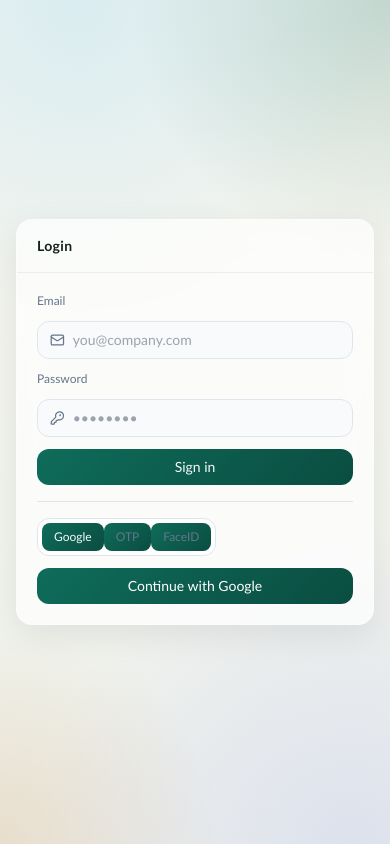
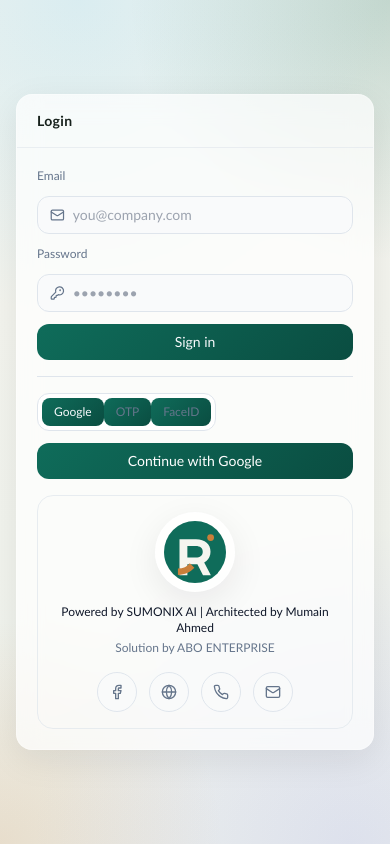
Before and after one commit to masumon/bd-CR7, a Next.js app in the folder apps/web-pwa/: page /login in a window 390 px wide. Built offline with nearby package versions, Linux system fonts and the light colour scheme; no server answers.

Commit message:
feat(web-pwa): add premium branding and global UI polish

```diff
--- a/apps/web-pwa/app/(auth)/login/page.tsx
+++ b/apps/web-pwa/app/(auth)/login/page.tsx
@@ -1,7 +1,9 @@
 "use client";
 
+import Image from "next/image";
 import { useRouter } from "next/navigation";
-import { Fingerprint, KeyRound, Mail, Phone, ShieldCheck } from "lucide-react";
+import { Facebook, Fingerprint, Globe, KeyRound, Mail, Phone, ShieldCheck } from "lucide-react";
+import { motion } from "framer-motion";
 import { FormEvent, useState } from "react";
 
 import { Button } from "@/components/ui/button";
@@ -11,6 +13,12 @@ import { supabase } from "@/lib/supabase";
 import { useAuthStore } from "@/store/authStore";
 
 const authTabs = ["Google", "OTP", "FaceID"];
+const socialLinks = [
+  { href: "https://www.facebook.com/mmumin.sumon", label: "Facebook", icon: Facebook },
+  { href: "https://mumainsumon.netlify.app", label: "Website", icon: Globe },
+  { href: "https://wa.me/8801825007977", label: "WhatsApp", icon: Phone },
+  { href: "mailto:m.a.sumon92@gmail.com", label: "Mail", icon: Mail },
+];
 
 export default function LoginPage() {
   const router = useRouter();
@@ -93,7 +101,7 @@ export default function LoginPage() {
       </section>
 
       <section className="flex items-center justify-center p-4 md:p-8">
-        <Card className="w-full max-w-md">
+        <Card className="w-full max-w-md overflow-hidden">
           <CardHeader>
             <CardTitle className="text-base">Login</CardTitle>
           </CardHeader>
@@ -139,6 +147,30 @@ export default function LoginPage() {
               ) : null}
             </div>
             {message ? <p className="text-xs text-rose-500">{message}</p> : null}
+
+            <div className="rounded-2xl border border-border/70 bg-muted/30 p-4 text-center">
+              <div className="mx-auto mb-3 h-20 w-20 overflow-hidden rounded-full border border-white/40 bg-white/80 shadow-soft">
+                <Image src="/icons/icon.svg" alt="SUMONIX AI logo" width={80} height={80} className="h-full w-full rounded-full object-cover p-2" />
+              </div>
+              <p className="text-xs font-medium text-foreground">Powered by SUMONIX AI | Architected by Mumain Ahmed</p>
+              <p className="mt-1 text-xs text-muted-foreground">Solution by ABO ENTERPRISE</p>
+              <div className="mt-4 flex items-center justify-center gap-3">
+                {socialLinks.map(({ href, label, icon: Icon }) => (
+                  <motion.a
+                    key={label}
+                    href={href}
+                    target="_blank"
+                    rel="noreferrer"
+                    whileHover={{ scale: 1.08 }}
+                    whileTap={{ scale: 0.94 }}
+                    className="inline-flex h-10 w-10 items-center justify-center rounded-full border border-border bg-background/80 text-muted-foreground transition-all hover:border-primary/40 hover:text-primary"
+                    aria-label={label}
+                  >
+                    <Icon className="h-4 w-4" />
+                  </motion.a>
+                ))}
+              </div>
+            </div>
           </CardContent>
         </Card>
       </section>
--- a/apps/web-pwa/src/components/layout/DashboardShell.tsx
+++ b/apps/web-pwa/src/components/layout/DashboardShell.tsx
@@ -80,7 +80,7 @@ export function DashboardShell({ children }: { children: React.ReactNode }) {
                 key={href}
                 href={href}
                 className={cn(
-                  "flex items-center gap-3 rounded-xl px-3 py-2 text-sm",
+                  "flex items-center gap-3 rounded-xl px-3 py-2 text-sm transition-all active:scale-95",
                   pathname === href ? "bg-primary text-primary-foreground" : "text-muted-foreground hover:bg-muted hover:text-foreground"
                 )}
               >
@@ -119,7 +119,7 @@ export function DashboardShell({ children }: { children: React.ReactNode }) {
                 {online ? <Wifi className="h-4 w-4 text-emerald-500" /> : <WifiOff className="h-4 w-4 text-rose-500" />}
                 {online ? "Online" : "Offline"}
               </div>
-              <button className="flex items-center gap-2 rounded-xl border border-border bg-background px-3 py-2 text-sm">
+              <button className="flex items-center gap-2 rounded-xl border border-border bg-background px-3 py-2 text-sm transition-all active:scale-95 hover:shadow-soft">
                 <UserCircle2 className="h-4 w-4" />
                 Admin
               </button>
@@ -130,7 +130,7 @@ export function DashboardShell({ children }: { children: React.ReactNode }) {
             <div className="border-b border-border bg-card p-3 lg:hidden">
               <nav className="grid gap-2">
                 {nav.map(({ href, label }) => (
-                  <Link key={href} href={href} className="rounded-lg border border-border px-3 py-2 text-sm" onClick={() => setMenuOpen(false)}>
+                  <Link key={href} href={href} className="rounded-lg border border-border px-3 py-2 text-sm transition-all active:scale-95 hover:bg-muted" onClick={() => setMenuOpen(false)}>
                     {label}
                   </Link>
                 ))}
--- a/apps/web-pwa/src/components/ui/button.tsx
+++ b/apps/web-pwa/src/components/ui/button.tsx
@@ -13,7 +13,7 @@ export function Button({ className, variant = "default", ...props }: ButtonProps
 
   return (
     <button
-      className={cn("inline-flex items-center justify-center rounded-xl px-4 py-2 text-sm font-medium transition", variants[variant], className)}
+      className={cn("inline-flex items-center justify-center rounded-xl px-4 py-2 text-sm font-medium transition-all active:scale-95", variants[variant], className)}
       {...props}
     />
   );
--- a/apps/web-pwa/src/components/ui/card.tsx
+++ b/apps/web-pwa/src/components/ui/card.tsx
@@ -3,7 +3,7 @@ import { cn } from "@/lib/utils";
 type CardProps = React.HTMLAttributes<HTMLDivElement>;
 
 export function Card({ className, ...props }: CardProps) {
-  return <div className={cn("glass rounded-2xl shadow-soft", className)} {...props} />;
+  return <div className={cn("glass rounded-2xl shadow-soft transition-all duration-200 hover:-translate-y-0.5 hover:shadow-2xl active:scale-[0.99]", className)} {...props} />;
 }
 
 export function CardHeader({ className, ...props }: CardProps) {
--- a/apps/web-pwa/src/components/ui/dialog.tsx
+++ b/apps/web-pwa/src/components/ui/dialog.tsx
@@ -15,7 +15,7 @@ export function Dialog({ open, onClose, title, children }: DialogProps) {
   if (!open) return null;
 
   return (
-    <div className="fixed inset-0 z-50 flex items-center justify-center bg-slate-900/40 p-4">
+    <div className="fixed inset-0 z-50 flex items-center justify-center bg-black/40 p-4 backdrop-blur-sm">
       <div className="glass w-full max-w-lg rounded-2xl shadow-soft">
         <div className="flex items-center justify-between border-b border-border p-4">
           <h3 className="text-sm font-semibold">{title}</h3>
--- a/apps/web-pwa/src/features/construction/ConstructionView.tsx
+++ b/apps/web-pwa/src/features/construction/ConstructionView.tsx
@@ -1,3 +1,7 @@
+"use client";
+
+import { motion } from "framer-motion";
+
 import { Card, CardContent, CardHeader, CardTitle } from "@/components/ui/card";
 import { Table, Td, Th } from "@/components/ui/table";
 
@@ -17,7 +21,13 @@ const materials = [
 
 export function ConstructionView() {
   return (
-    <div className="grid gap-4 xl:grid-cols-2">
+    <motion.div
+      initial="hidden"
+      animate="show"
+      variants={{ hidden: {}, show: { transition: { staggerChildren: 0.08 } } }}
+      className="grid gap-4 xl:grid-cols-2"
+    >
+      <motion.div variants={{ hidden: { opacity: 0, y: 10 }, show: { opacity: 1, y: 0 } }}>
       <Card>
         <CardHeader>
           <CardTitle>Worker Logs</CardTitle>
@@ -48,7 +58,9 @@ export function ConstructionView() {
           </Table>
         </CardContent>
       </Card>
+      </motion.div>
 
+      <motion.div variants={{ hidden: { opacity: 0, y: 10 }, show: { opacity: 1, y: 0 } }}>
       <Card>
         <CardHeader>
           <CardTitle>Material Inventory</CardTitle>
@@ -70,6 +82,7 @@ export function ConstructionView() {
           ))}
         </CardContent>
       </Card>
-    </div>
+      </motion.div>
+    </motion.div>
   );
 }
--- a/apps/web-pwa/src/features/sumonix_ai_ui/FloatingChat.tsx
+++ b/apps/web-pwa/src/features/sumonix_ai_ui/FloatingChat.tsx
@@ -28,14 +28,14 @@ export function FloatingChat() {
           initial={{ opacity: 0, y: 16, scale: 0.98 }}
           animate={{ opacity: 1, y: 0, scale: 1 }}
           exit={{ opacity: 0, y: 16 }}
-          className="fixed bottom-24 right-6 z-50 w-[min(380px,calc(100vw-2rem))] overflow-hidden rounded-2xl border border-border bg-card shadow-soft"
+          className="fixed bottom-24 right-6 z-50 w-[min(380px,calc(100vw-2rem))] overflow-hidden rounded-2xl border border-white/20 bg-card/85 shadow-soft backdrop-blur-sm"
         >
           <div className="flex items-center justify-between border-b border-border px-4 py-3">
             <h4 className="text-sm font-semibold">SUMONIX AI</h4>
             <button
               type="button"
               onClick={() => setVoice((v) => !v)}
-              className={`relative rounded-full p-2 ${voice ? "bg-rose-100 text-rose-600" : "bg-muted text-muted-foreground"}`}
+              className={`relative rounded-full p-2 transition-all active:scale-95 ${voice ? "bg-rose-100 text-rose-600" : "bg-muted text-muted-foreground"}`}
             >
               <Mic className="h-4 w-4" />
               {voice ? <span className="absolute inset-0 animate-ping rounded-full border border-rose-400" /> : null}
```
Also changed, not shown: apps/web-pwa/src/features/dashboard/DashboardHomeView.tsx (+13 -5 lines), apps/web-pwa/src/features/retail_pos/RetailPOSView.tsx (+12 -6 lines), apps/web-pwa/src/features/settings_rbac/DeveloperInfo.tsx (added, +55 -0 lines).
